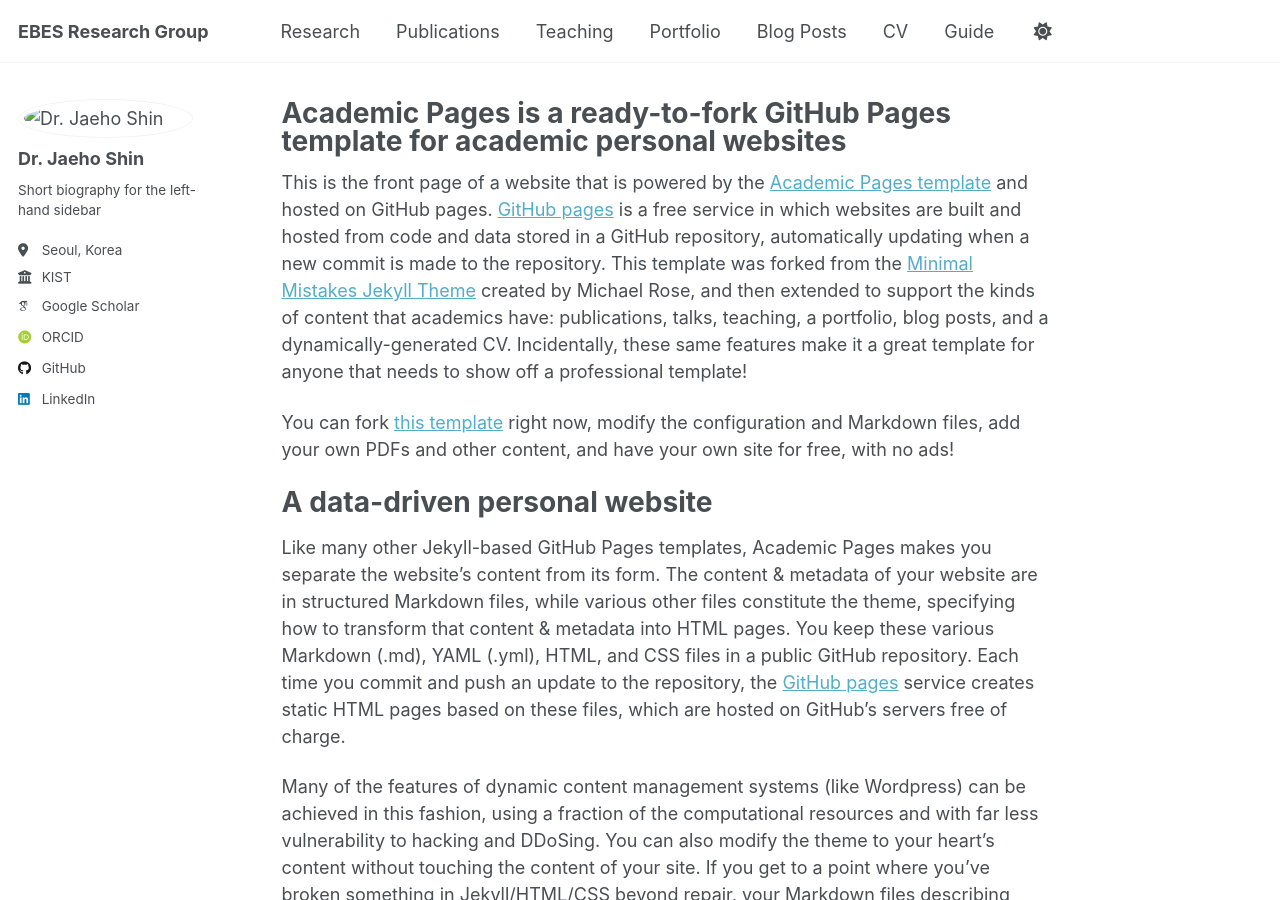
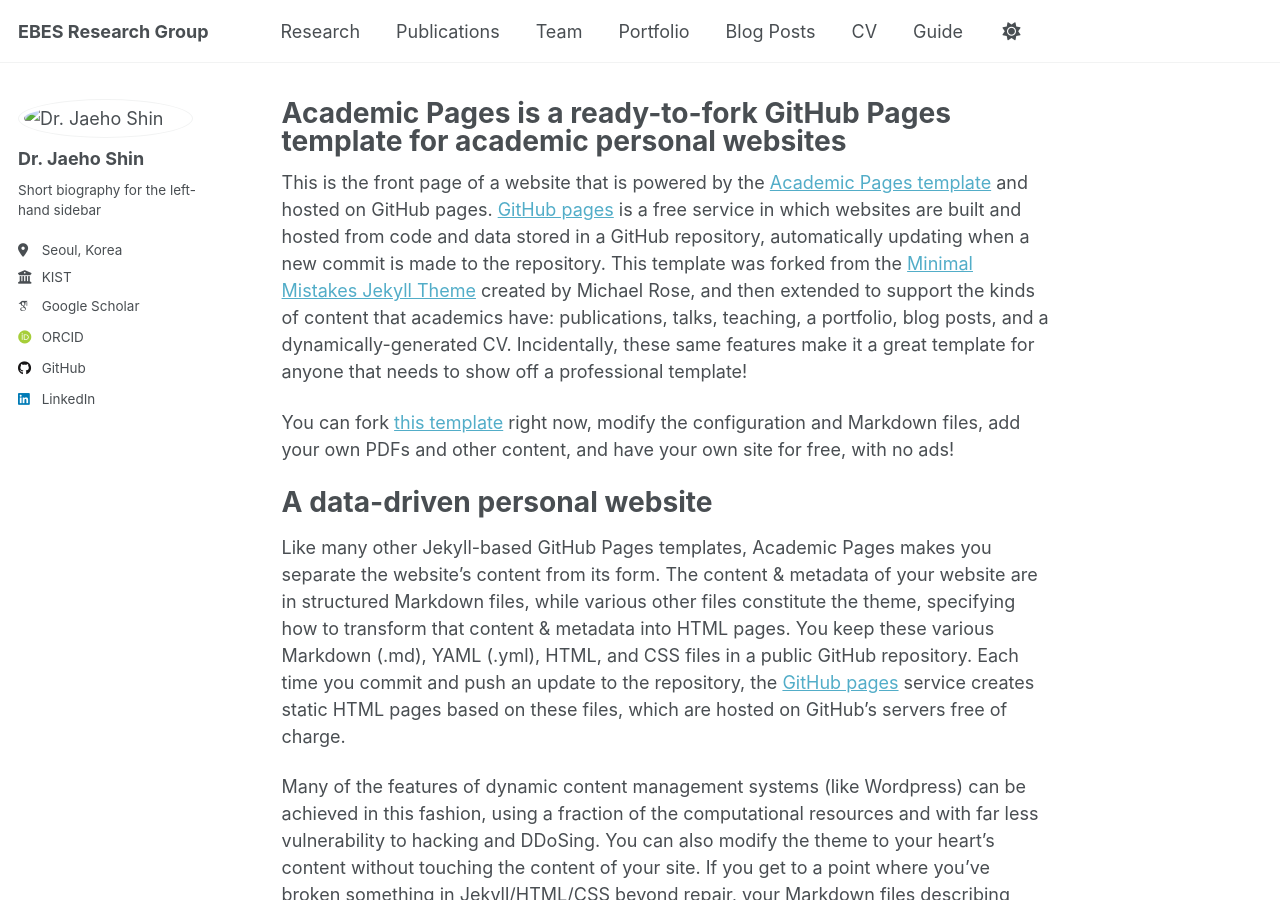
Before and after one commit to JaehoShin84/EBES-Group, a Jekyll site: the page built from _pages/about.md, in a window 1280 px wide and 900 px high. Built offline with Jekyll 4.4.1, drawn with Linux system fonts in a browser that asks for light colours; some web fonts are replaced; a script that is not in the unit is left out.

Commit message:
Update navigation.yml

```diff
--- a/_data/navigation.yml
+++ b/_data/navigation.yml
@@ -15,8 +15,8 @@ main:
   - title: "Publications"
     url: "{{ site.baseurl }}/publications/"
 
-  - title: "Teaching"
-    url: "{{ site.baseurl }}/teaching/"
+  - title: "Team"
+    url: "{{ site.baseurl }}/team/"
 
   - title: "Portfolio"
     url: "{{ site.baseurl }}/portfolio/"
```
